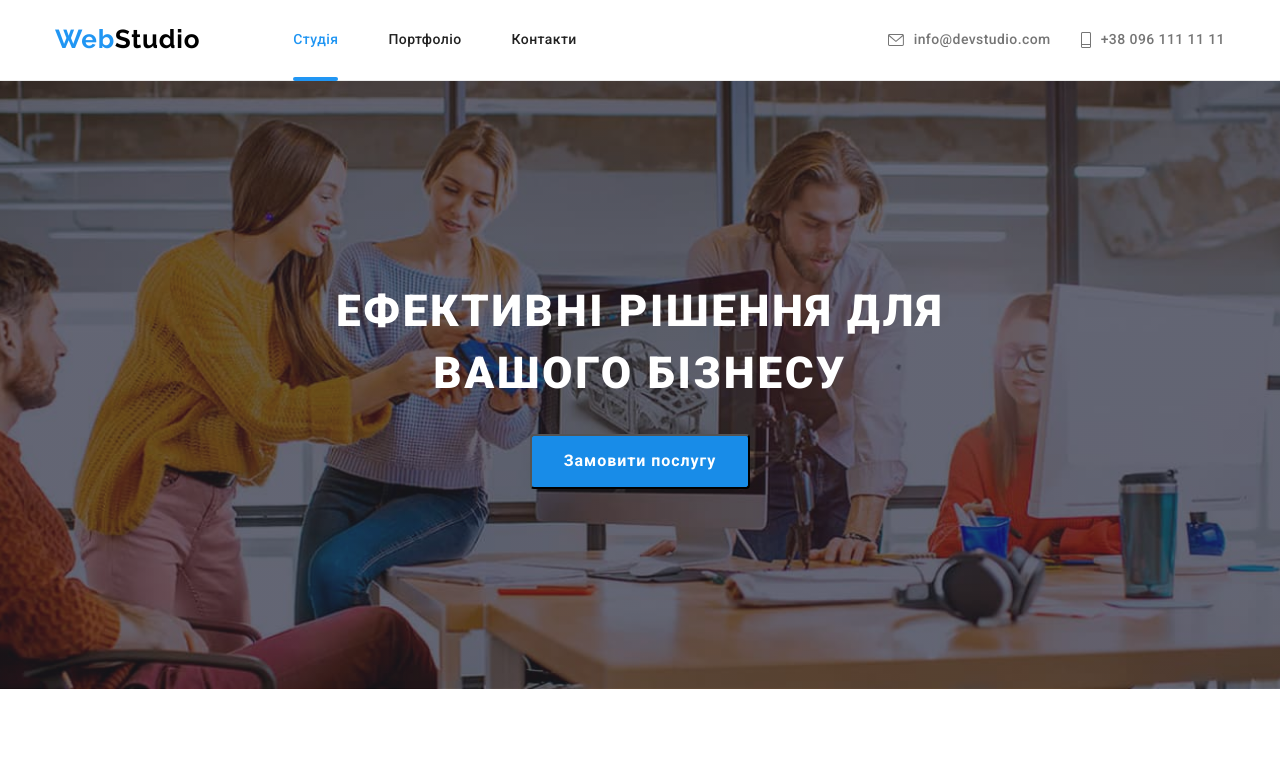
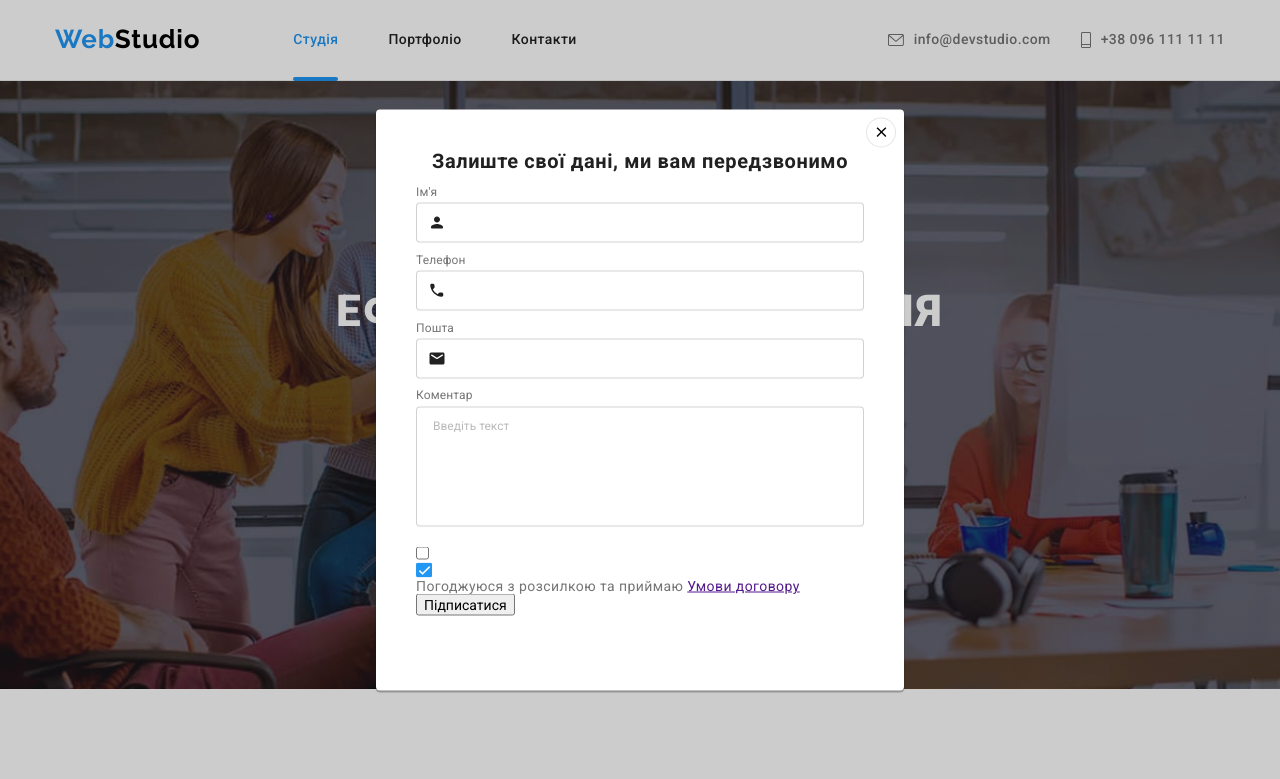
Before and after one commit to NataliiaOnopriichuk/goit-markup-hw-07, a plain HTML site: page index.html in a window 1280 px wide. Both pictures are taken after a click on the button "Замовити послугу". Shown: the top 779 px of the page. Drawn offline with Linux system fonts and the light colour scheme.

Commit message:
добавила модалку

```diff
--- a/css/styles.css
+++ b/css/styles.css
@@ -361,7 +361,7 @@
 
 /* модалка */
 
-.backdrop {
+/* .modal {
     position: fixed;
     top: 0;
     left: 0;
@@ -377,12 +377,12 @@
     transition: opacity 250ms var(--transition-effect);
 }
 
-.backdrop.is-hidden {
+.modal.is-hidden {
     opacity: 0;
     pointer-events: none;
 }
 
-.modal {
+.modal__backdrop {
     position: absolute;
     top: 50%;
     left: 50%;
@@ -401,12 +401,12 @@
     transition: transform 250ms var(--transition-effect);
 }
 
-.backdrop.is-hidden .modal {
+.modal.is-hidden .modal__backdrop {
     transform: scale(0.8) translate(-50%, -50%);
     transition: transform 250ms var(--transition-effect);
 }
 
-.modal-button {
+.modal__close-btn {
     position: absolute;
     top: 8px;
     right: 8px;
@@ -426,15 +426,15 @@
     cursor: pointer;
 }
 
-.modal-button .modal-icon:hover,
-.modal-button .modal-icon:focus {
+.modal__close-btn-icon:hover,
+.modal__close-btn-icon:focus {
     fill: var(--accent-color);
     transition: fill 250ms var(--transition-effect);
-}
+} */
 
 
 /* modal form */
-.modal-title {
+/* .modal__title {
     margin-bottom: 12px;
 
     font-weight: 700;
@@ -445,7 +445,7 @@
     color:var(--title-text-color);
 }
 
-.modal-label {
+.modal__form-label {
     position: relative;
     display: flex;
     flex-direction: column;
@@ -459,7 +459,29 @@
     letter-spacing: 0.01em;
 }
 
-.modal-comment {
+.modal__form-text {
+    margin-bottom: 4px;
+}
+
+.modal__form-input {
+    position: relative;
+    height: 40px;
+    padding-left: 35px;
+
+    border: 1px solid rgba(33, 33, 33, 0.2);
+    border-radius: 4px;
+    outline: none;
+}
+
+.modal__form-icon {
+    position: absolute;
+    left: 12px;
+    bottom: 11px;
+
+    fill: var(--title-text-color);
+}
+
+.modal__form-comment {
     display: flex;
     flex-direction: column;
 
@@ -471,7 +493,7 @@
     margin-bottom: 20px;
 }
 
-.modal-textarea {
+.modal__comment-area {
     resize: none;
     height: 120px;
     padding: 12px 16px;
@@ -481,45 +503,23 @@
     outline: none;
 }
 
-.modal-textarea::placeholder {
+.modal__comment-area::placeholder {
     color: rgba(117, 117, 117, 0.5);
 }
 
-.modal-text {
-    margin-bottom: 4px;
-}
-
-.modal-label .modal-input {
-    position: relative;
-    height: 40px;
-    padding-left: 35px;
-
-    border: 1px solid rgba(33, 33, 33, 0.2);
-    border-radius: 4px;
-    outline: none;
-}
-
-.modal-label .form-icon {
-    position: absolute;
-    left: 12px;
-    bottom: 11px;
-
-    fill: var(--title-text-color);
-}
-
-.modal-input:hover,
-.modal-input:focus,
-.modal-textarea:hover,
-.modal-textarea:focus {
+.modal__form-input:hover,
+.modal__form-input:focus,
+.modal__comment-area:hover,
+.modal__comment-area:focus {
     border: 1px solid var(--accent-color);
     transition: border 250ms var(--transition-effect);
 }
 
-.modal-input:hover+ .form-icon,
-.modal-input:focus+ .form-icon {
+.modal__form-input:hover+ .modal__form-icon,
+.modal__form-input:focus+ .modal__form-icon {
     fill: var(--accent-color);
     transition: fill 250ms var(--transition-effect);
-}
+} */
 
 /* checkbox */
 
--- a/index.html
+++ b/index.html
@@ -506,41 +506,41 @@
       </div>
     </footer>
     <!-- модалка -->
-    <div class="backdrop is-hidden" data-modal>
-      <div class="modal">
-        <button data-modal-close type="button" class="modal-button">
-          <svg height="18" width="18" class="modal-icon">
+    <div class="modal is-hidden" data-modal>
+      <div class="modal__backdrop">
+        <button class="modal__close-btn" type="button" data-modal-close>
+          <svg class="modal__close-btn-icon" height="18" width="18">
             <use href="./images/sprite.svg#icon-close"></use>
           </svg>
         </button>
-        <p class="modal-title">Залиште свої дані, ми вам передзвонимо</p>
+        <p class="modal__title">Залиште свої дані, ми вам передзвонимо</p>
         <!-- форма -->
-        <form class="modal-form">
-          <label class="modal-label">
-            <span class="modal-text">Ім'я</span>
-            <input class="modal-input" type="text" name="user-name" />
-            <svg class="form-icon" width="18" height="18">
+        <form class="modal__form">
+          <label class="modal__form-label">
+            <span class="modal__form-text">Ім'я</span>
+            <input class="modal__form-input" type="text" name="user-name" />
+            <svg class="modal__form-icon" width="18" height="18">
               <use href="./images/sprite.svg#icon-person"></use>
             </svg>
           </label>
-          <label class="modal-label"
-            ><span class="modal-text">Телефон</span>
-            <input class="modal-input" type="tel" name="user-tel" />
-            <svg class="form-icon" width="18" height="18">
+          <label class="modal__form-label"
+            ><span class="modal__form-text">Телефон</span>
+            <input class="modal__form-input" type="tel" name="user-tel" />
+            <svg class="modal__form-icon" width="18" height="18">
               <use href="./images/sprite.svg#icon-phone"></use>
             </svg>
           </label>
-          <label class="modal-label"
-            ><span class="modal-text">Пошта</span>
-            <input class="modal-input" type="email" name="user-mail" />
-            <svg class="form-icon" width="18" height="18">
+          <label class="modal__form-label"
+            ><span class="modal__form-text">Пошта</span>
+            <input class="modal__form-input" type="email" name="user-mail" />
+            <svg class="modal__form-icon" width="18" height="18">
               <use href="./images/sprite.svg#icon-email"></use>
             </svg>
           </label>
-          <label class="modal-comment">
-            <span class="modal-text">Коментар</span>
+          <label class="modal__form-comment">
+            <span class="modal__form-text">Коментар</span>
             <textarea
-              class="modal-textarea"
+              class="modal__comment-area"
               name="comment"
               cols="30"
               rows="10"
--- a/sass/components/footer/_footer-form.scss
+++ b/sass/components/footer/_footer-form.scss
@@ -1,11 +1,13 @@
-.footer__form {
+.footer {
+
+    &__form {
         display: flex;
         flex-direction: column;
 
         margin-left: 93px;
     }
 
-.footer__form-input {
+    &__form-input {
         width: 358px;
         height: 50px;
         padding-left: 16px;
@@ -16,19 +18,20 @@
         filter: drop-shadow(0px 4px 4px rgba(0, 0, 0, 0.15));
         border-radius: 4px;
         outline: none;
+
+        &:focus {
+            border: 1px solid $accent-color;
+        }
     }
 
-.footer__form-input:focus {
-    border: 1px solid $accent-color;
-}
 
-.footer__form-input::placeholder {
+    &__form-input::placeholder {
         @include font(400, 16px, 1.25);
 
         color: $secondary-white-color;
     }
 
-.footer__form-btn {
+    &__form-btn {
         @include flexed ($flex: inline-flex);
 
         padding: 10px 28px;
@@ -43,19 +46,8 @@
         text-align: center;
     }
 
-
-
-
-
-
-
-
-
-
-
-
-
-.footer__form-icon {
+    &__form-icon {
         fill: currentColor;
         margin-left: 10px;
     }
+}
--- /dev/null
+++ b/sass/components/modal/_backdrop.scss
@@ -0,0 +1,68 @@
+.modal {
+    position: fixed;
+    top: 0;
+    left: 0;
+
+    width: 100%;
+    height: 100vh;
+    opacity: 1;
+
+    background-color:rgba(0, 0, 0, 0.2);
+
+    z-index: 1;
+
+    transition: opacity 250ms $transition-effect;
+
+    &.is-hidden {
+        opacity: 0;
+        pointer-events: none;
+    }
+
+    &__backdrop {
+        position: absolute;
+        top: 50%;
+        left: 50%;
+
+        Width: 528px;
+        Height: 581px;
+        padding: 40px;
+
+        background-color: $primary-white-color;
+        box-shadow: 0px 1px 3px rgba(0, 0, 0, 0.12),
+        0px 1px 1px rgba(0, 0, 0, 0.14), 0px 2px 1px rgba(0, 0, 0, 0.2);
+        border-radius: 4px;
+        opacity: 1;
+
+        transform: scale(1) translate(-50%, -50%);
+        transition: transform 250ms $transition-effect;
+    }
+
+    &.is-hidden .modal__backdrop {
+        transform: scale(0.8) translate(-50%, -50%);
+        transition: transform 250ms $transition-effect;
+    }
+
+    &__close-btn {
+        position: absolute;
+        top: 8px;
+        right: 8px;
+
+        @include flexed();
+
+        height: 30px;
+        width: 30px;
+        border-radius: 50%;
+
+        border: 1px solid rgba(0, 0, 0, 0.1);
+        fill: $decoration-color;
+        background-color: $primary-white-color;
+
+        cursor: pointer;
+    }
+
+    &__close-btn-icon:hover,
+    &__close-btn-icon:focus {
+        fill: $accent-color;
+        transition: fill 250ms $transition-effect;
+    }
+}
--- /dev/null
+++ b/sass/components/modal/_modal-form.scss
@@ -0,0 +1,86 @@
+.modal {
+
+    &__title {
+        margin-bottom: 12px;
+
+        @include font (700, 20px, 1.15);
+        text-align: center;
+
+        color:$title-text-color;
+    }
+
+    &__form-label {
+        position: relative;
+        display: flex;
+        flex-direction: column;
+
+        margin-bottom: 10px;
+
+        color: $primary-text-color;
+
+        @include font(400, 12px, 1.17, 0.01em)
+    }
+
+    &__form-text {
+        margin-bottom: 4px;
+    }
+
+    &__form-input {
+        position: relative;
+        height: 40px;
+        padding-left: 35px;
+
+        border: 1px solid rgba(33, 33, 33, 0.2);
+        border-radius: 4px;
+        outline: none;
+
+            &:hover+ .modal__form-icon,
+            &:focus+ .modal__form-icon {
+            fill: $accent-color;
+            transition: fill 250ms $transition-effect;
+    }
+
+    }
+
+    &__form-icon {
+        position: absolute;
+        left: 12px;
+        bottom: 11px;
+
+        fill: $title-text-color;
+    }
+
+    &__form-comment {
+        display: flex;
+        flex-direction: column;
+
+        color: $primary-text-color;
+
+        @include font(400, 12px, 1.16, 0.01em);
+        margin-bottom: 20px;
+    }
+
+    &__comment-area {
+        resize: none;
+        height: 120px;
+        padding: 12px 16px;
+
+        border: 1px solid rgba(33, 33, 33, 0.2);
+        border-radius: 4px;
+        outline: none;
+
+        &::placeholder {
+            color: rgba(117, 117, 117, 0.5);
+        }
+    }
+
+
+    &__form-input:hover,
+    &__form-input:focus,
+    &__comment-area:hover,
+    &__comment-area:focus {
+        border: 1px solid $accent-color;
+        transition: border 250ms $transition-effect;
+    }
+
+}
--- a/sass/main.scss
+++ b/sass/main.scss
@@ -15,3 +15,5 @@
 @import "./components/footer/footer-address";
 @import "./components/footer/footer-network";
 @import "./components/footer/footer-form";
+@import "./components/modal/backdrop";
+@import "./components/modal/modal-form";
```
Also changed, not shown: css/main.css, css/main.min.css, 2 other files. Lines whose indentation alone changed are shown as unchanged.
